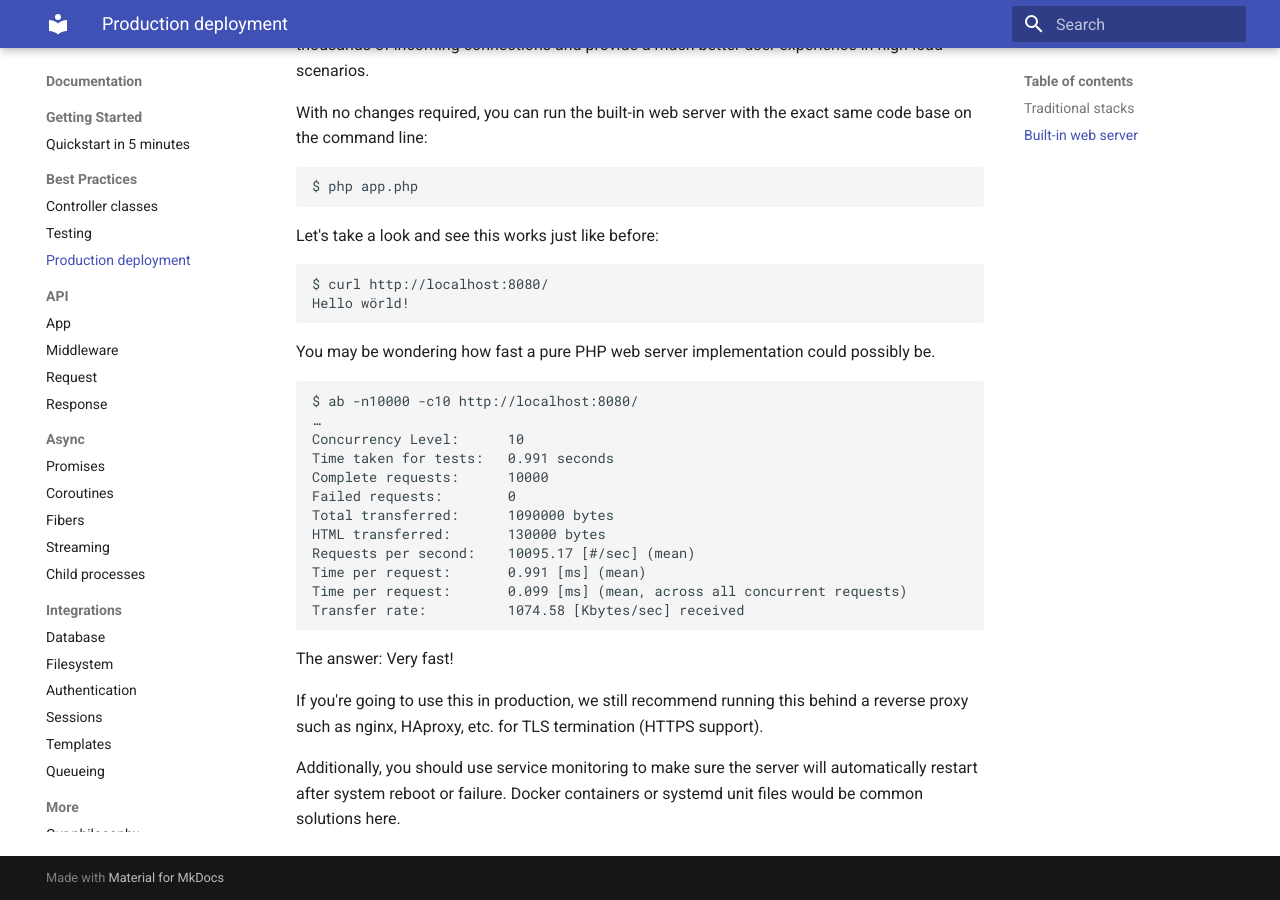
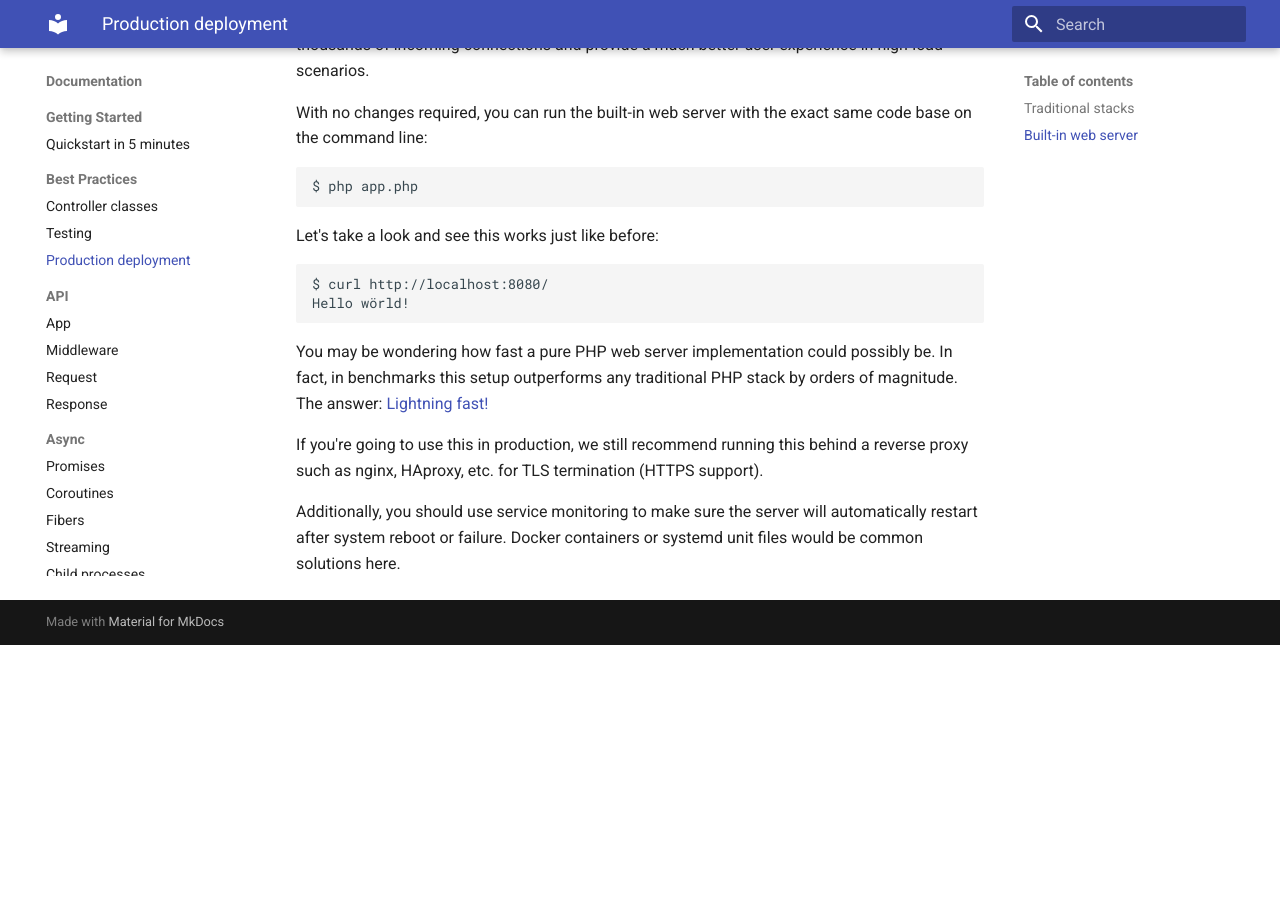
Before and after one commit to clue/framework-x, an MkDocs documentation site: the page built from docs/best-practices/deployment.md, in a window 1280 px wide and 900 px high, scrolled down 1009 px. Built offline with MkDocs 1.6.1 and Material for MkDocs 9.7.7, drawn with Linux system fonts in a browser that asks for light colours; after the commit the page ends 1654 px from its top, so only the background shows below that.

Commit message:
Replace benchmark results with link to benchmarks on landing page

````diff
--- a/docs/best-practices/deployment.md
+++ b/docs/best-practices/deployment.md
@@ -52,23 +52,8 @@ Hello wörld!
 ```
 
 You may be wondering how fast a pure PHP web server implementation could possibly be.
-
-```
-$ ab -n10000 -c10 http://localhost:8080/
-…
-Concurrency Level:      10
-Time taken for tests:   0.991 seconds
-Complete requests:      10000
-Failed requests:        0
-Total transferred:      1090000 bytes
-HTML transferred:       130000 bytes
-Requests per second:    10095.17 [#/sec] (mean)
-Time per request:       0.991 [ms] (mean)
-Time per request:       0.099 [ms] (mean, across all concurrent requests)
-Transfer rate:          1074.58 [Kbytes/sec] received
-```
-
-The answer: Very fast!
+In fact, in benchmarks this setup outperforms any traditional PHP stack by orders of magnitude.
+The answer: [Lightning fast!](https://framework-x.clue.engineering/#lightning-fast)
 
 If you're going to use this in production, we still recommend running this
 behind a reverse proxy such as nginx, HAproxy, etc. for TLS termination
````
